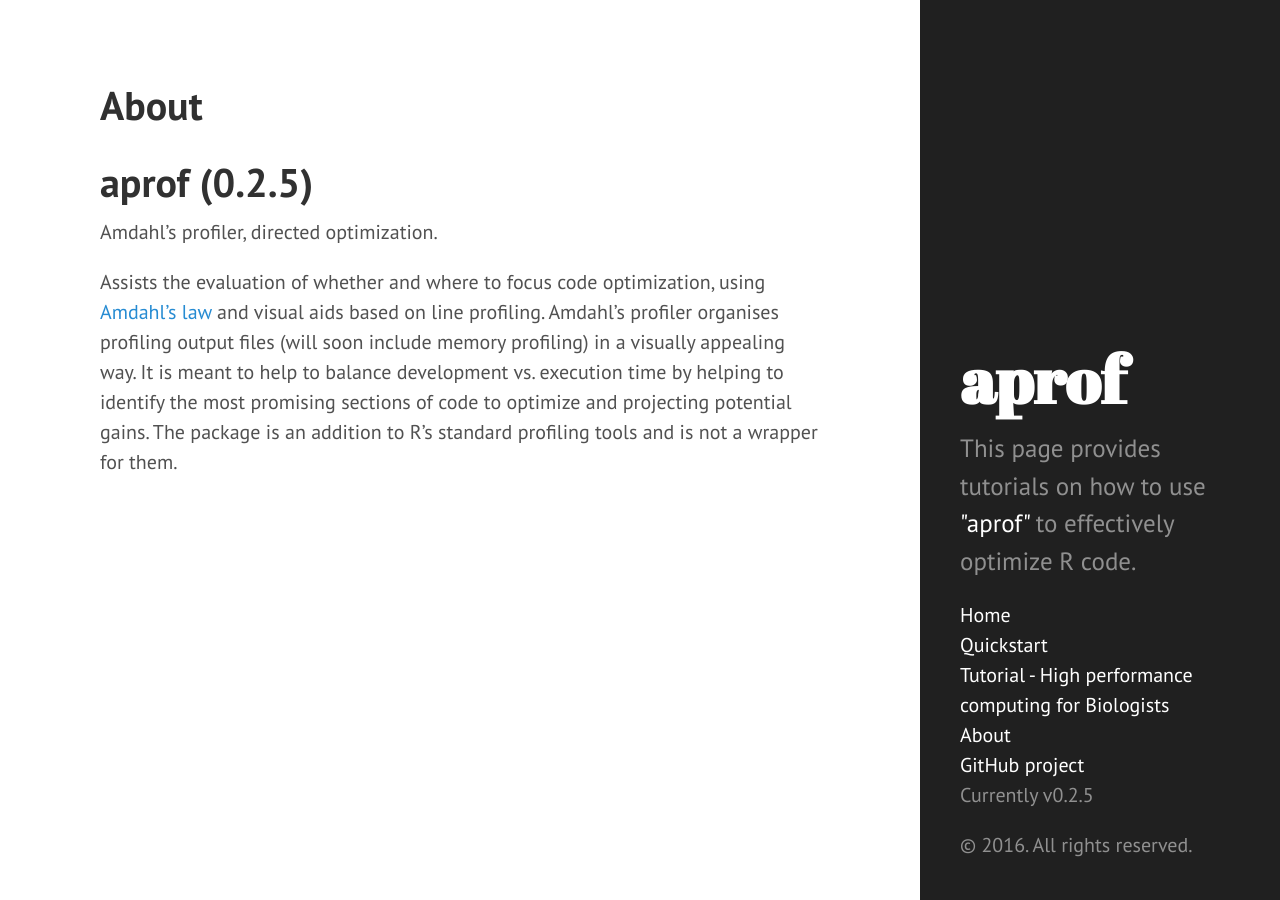
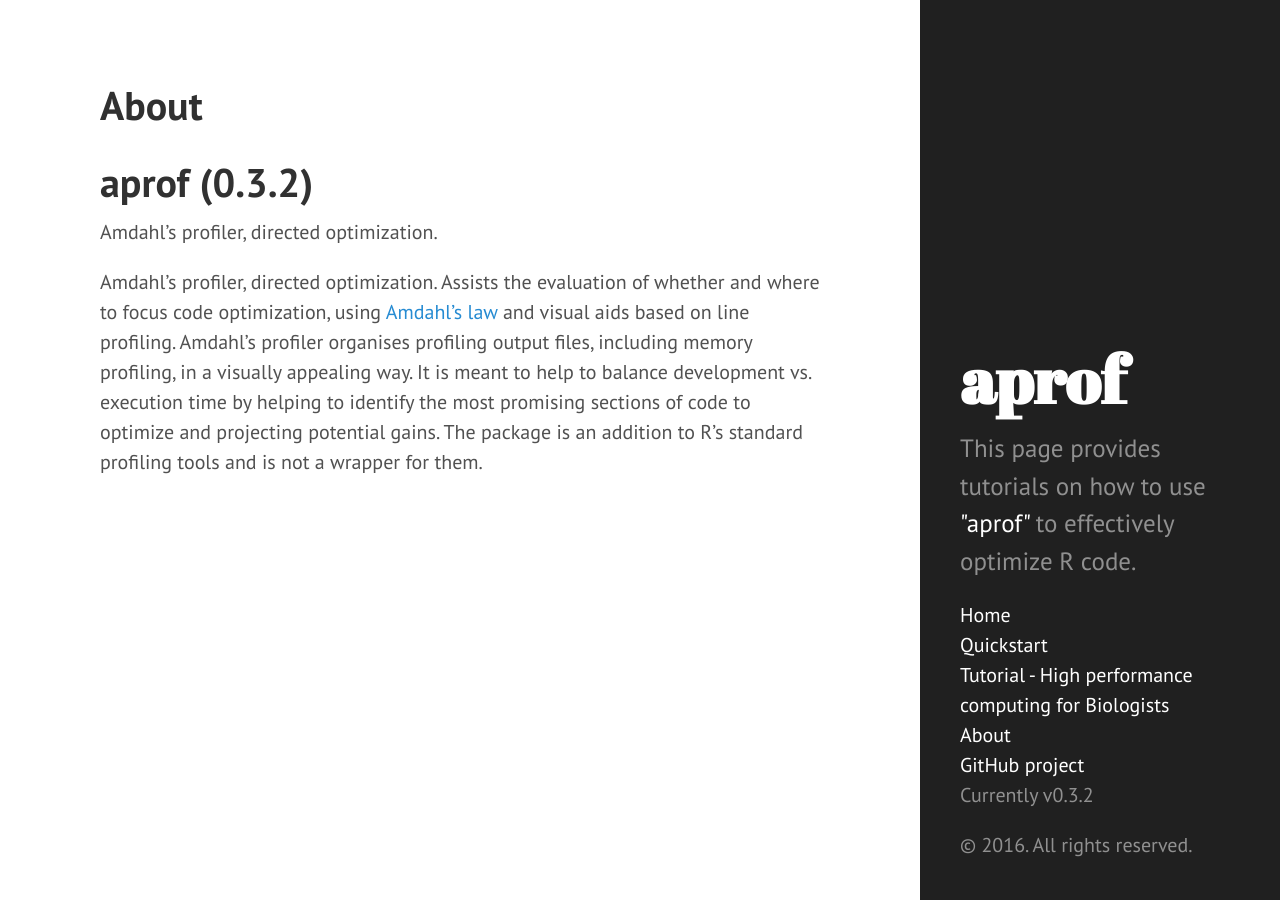
Before and after one commit to MarcoDVisser/aprof, a Jekyll site: the page built from about.md, in a window 1280 px wide. Built offline with Jekyll 4.4.1, drawn with Linux system fonts in a browser that asks for light colours.

Commit message:
Updated version info

```diff
--- a/_config.yml
+++ b/_config.yml
@@ -20,7 +20,7 @@ author:
 paginate:         5
 
 # Custom vars
-version:          0.2.5
+version:          0.3.2
 
 github:
   repo:            http://github.com/MarcoDVisser/aprof
--- a/about.md
+++ b/about.md
@@ -4,9 +4,9 @@ title: About
 ---
 
 
-aprof (0.2.5)
+aprof (0.3.2)
 =====
 
 Amdahl's profiler, directed optimization.
 
-Assists the evaluation of whether and where to focus code optimization, using [Amdahl's law](https://en.wikipedia.org/wiki/Amdahl%27s_law) and visual aids based on line profiling. Amdahl's profiler organises profiling output files (will soon include memory profiling) in a visually appealing way. It is meant to help to balance development vs. execution time by helping to identify the most promising sections of code to optimize and projecting potential gains. The package is an addition to R's standard profiling tools and is not a wrapper for them.
+Amdahl's profiler, directed optimization. Assists the evaluation of whether and where to focus code optimization, using [Amdahl's law](https://en.wikipedia.org/wiki/Amdahl%27s_law) and visual aids based on line profiling. Amdahl's profiler organises profiling output files, including memory profiling, in a visually appealing way. It is meant to help to balance development vs. execution time by helping to identify the most promising sections of code to optimize and projecting potential gains. The package is an addition to R's standard profiling tools and is not a wrapper for them.
```
